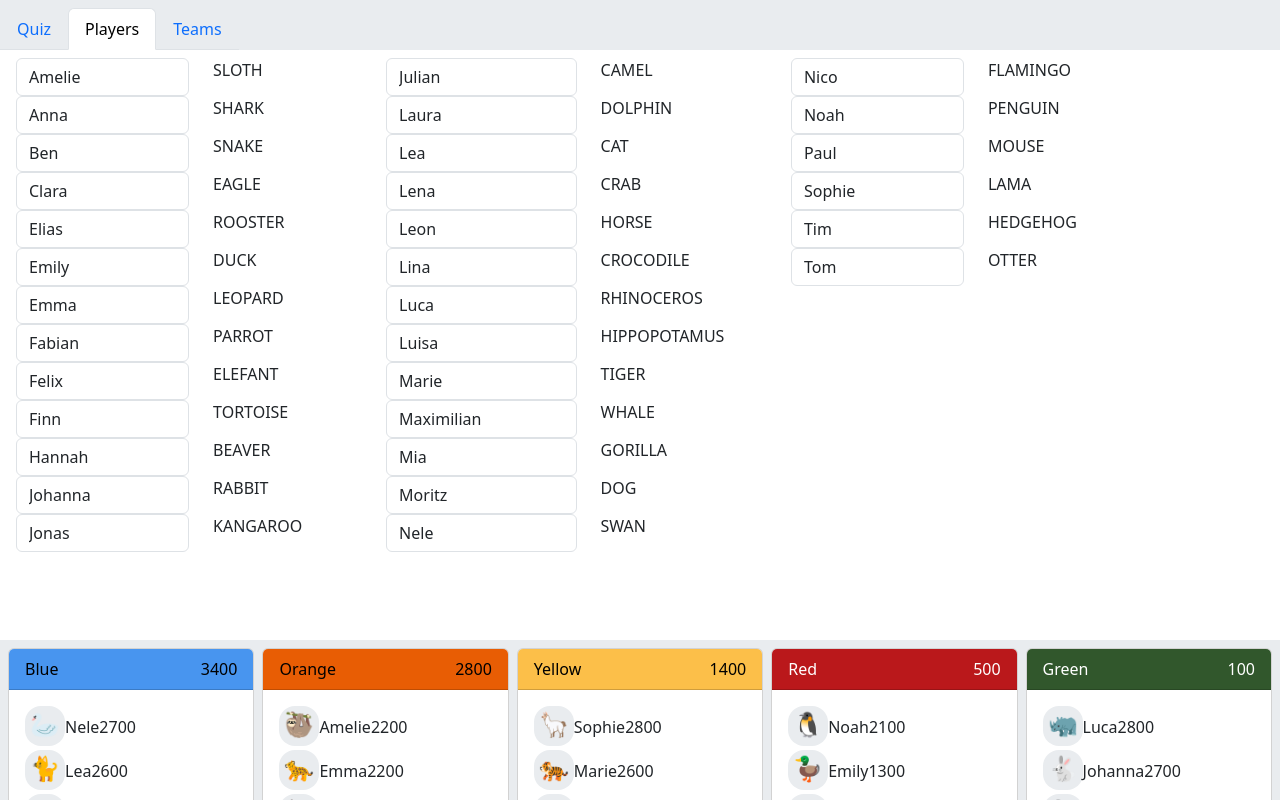
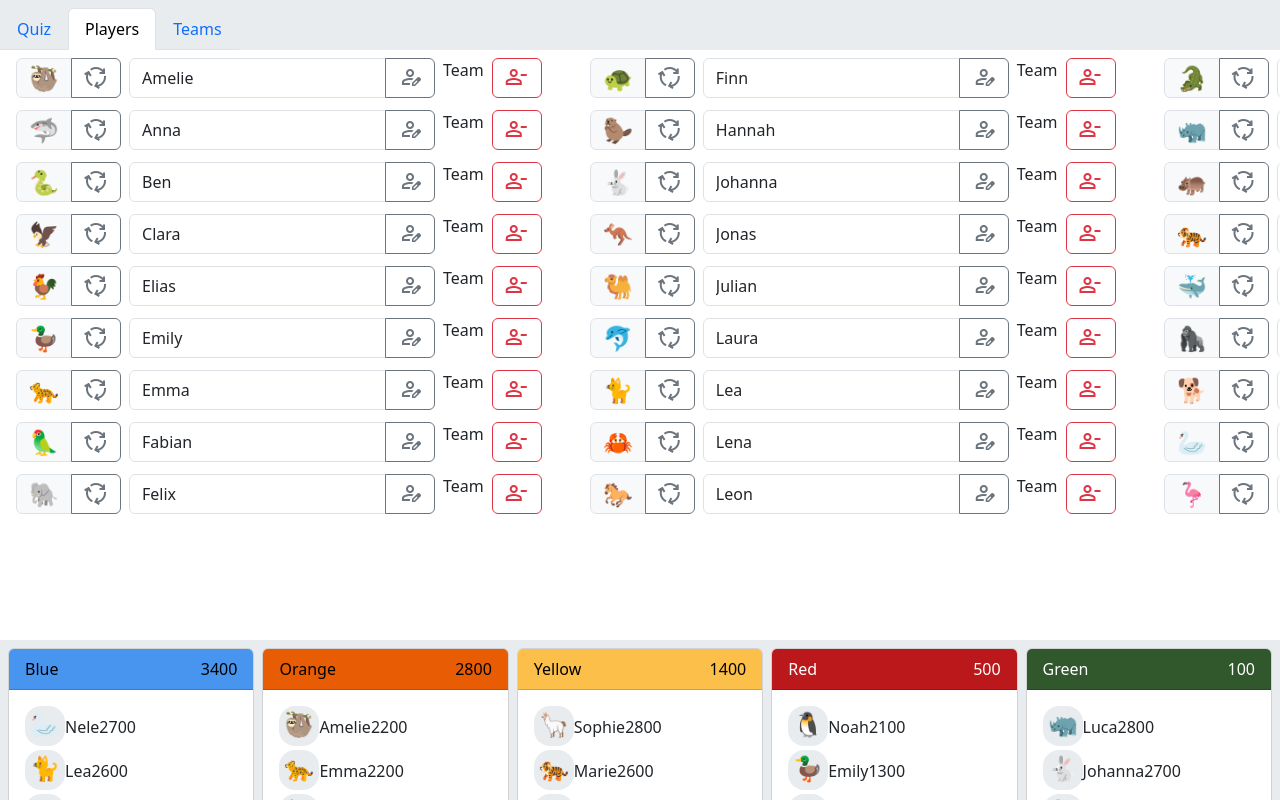
Before and after one commit to tdreja/single-page-quiz, a React (Vite) app: page / in a window 1280 px wide. Both pictures are taken after a click on the item "Players". Built offline with nearby package versions, Linux system fonts and the light colour scheme.

Commit message:
feat(Player): Improve player editor

```diff
--- a/package.json
+++ b/package.json
@@ -13,6 +13,7 @@
   },
   "dependencies": {
     "bootstrap": "^5.3.5",
+    "material-symbols": "^0.31.2",
     "react": "^19.0.0",
     "react-dom": "^19.0.0"
   },
--- a/src/components/player/PlayerForm.tsx
+++ b/src/components/player/PlayerForm.tsx
@@ -1,21 +1,36 @@
-import React, { ReactElement, useState } from 'react';
+import React, { ReactElement, useContext, useState } from 'react';
 import { Player } from '../../model/game/player';
-import { Labels } from '../../i18n/I18N';
-import { GameEventListener } from '../common/GameContext';
-import { RenamePlayerEvent } from '../../events/setup-events';
+import { I18N, Labels } from '../../i18n/I18N';
+import { EmojiView } from '../common/EmojiView';
+// https://fonts.google.com/icons
+import 'material-symbols';
+import { GameEventContext } from '../common/GameContext';
+import { RemovePlayerEvent, RenamePlayerEvent, ReRollEmojiEvent } from '../../events/setup-events';
 
 export interface Props {
     player: Player,
-    i18n: Labels,
-    onGameEvent: GameEventListener,
 }
 
-export const PlayerForm = ({ player, i18n, onGameEvent }: Props): ReactElement => {
+export const PlayerForm = ({ player }: Props): ReactElement => {
+    const i18n = useContext(I18N);
+    const onGameEvent = useContext(GameEventContext);
     const [name, setName] = useState<string>(player.name);
 
     return (
-        <div key={`form-${player.emoji}`} className="row">
-            <div className="col">
+        <div
+            className="d-grid"
+            style={{ gridTemplateColumns: '[emoji] auto [name] auto [team] auto [delete] auto', gap: '0.5rem' }}
+        >
+            <div className="input-group" style={{ gridColumn: 'emoji' }}>
+                <EmojiView className="input-group-text pt-0 pb-0" emoji={player.emoji} style={{ gridColumn: 'emoji', fontSize: '1.5em' }} />
+                <span
+                    className="input-group-text btn btn-outline-secondary material-symbols-outlined"
+                    onClick={() => onGameEvent(new ReRollEmojiEvent(player.emoji))}
+                >
+                    cycle
+                </span>
+            </div>
+            <div className="input-group" style={{ gridColumn: 'name' }}>
                 <input
                     type="text"
                     className="form-control"
@@ -23,10 +38,21 @@ export const PlayerForm = ({ player, i18n, onGameEvent }: Props): ReactElement =
                     defaultValue={name}
                     onChange={(ev) => setName(ev.target.value)}
                 />
+                <span
+                className="input-group-text btn btn-outline-secondary material-symbols-outlined"
+                    onClick={() => onGameEvent(new RenamePlayerEvent(player.emoji, name))}
+                >
+                    person_edit
+                    </span>
             </div>
-            <div className="col" onClick={() => onGameEvent(new RenamePlayerEvent(player.emoji, name))}>
-                {player.emoji}
-            </div>
+            <p style={{ gridColumn: 'team' }}>Team</p>
+            <span
+                className="btn btn-outline-danger material-symbols-outlined"
+                style={{ gridColumn: 'delete' }}
+                onClick={() => onGameEvent(new RemovePlayerEvent(player.emoji))}
+            >
+                person_remove
+            </span>
         </div>
     );
 };
--- a/src/components/player/PlayerSetupView.tsx
+++ b/src/components/player/PlayerSetupView.tsx
@@ -1,19 +1,18 @@
 import React, { ReactElement, useContext, useState } from 'react';
-import { Game, GameState } from '../../model/game/game';
-import { GameContext, GameEventContext, GameEventListener } from '../common/GameContext';
+import { Game } from '../../model/game/game';
+import { GameContext } from '../common/GameContext';
 import { sortPlayersByName } from '../../model/game/player';
 import { PlayerForm } from './PlayerForm';
-import { I18N } from '../../i18n/I18N';
 
 export const PlayerSetupView = (): ReactElement | undefined => {
-    const i18n = useContext(I18N);
     const game = useContext<Game>(GameContext);
-    const onGameEvent = useContext<GameEventListener>(GameEventContext);
 
-    const players = Array.from(game.players.values()).sort(sortPlayersByName).map((player) => PlayerForm({ player, i18n, onGameEvent }));
     return (
-        <div className="d-flex flex-wrap flex-column">
-            {players}
+        <div className="d-flex flex-wrap flex-column" style={{ gap: '0.75rem 3rem'}}>
+            {
+                Array.from(game.players.values()).sort(sortPlayersByName).map(player =>
+                    <PlayerForm key={`form-${player.emoji}`} player={player} />)
+            }
         </div>
     );
 };
--- a/src/events/setup-events.ts
+++ b/src/events/setup-events.ts
@@ -95,7 +95,7 @@ export class ReRollEmojiEvent extends BasicGameEvent {
     private readonly _oldEmoji: Emoji;
 
     public constructor(oldEmoji: Emoji) {
-        super(EventType.RENAME_PLAYER);
+        super(EventType.REROLL_EMOJI);
         this._oldEmoji = oldEmoji;
     }
 
--- a/src/game.css
+++ b/src/game.css
@@ -1,51 +1,10 @@
-html {
-    /* Blue */
-    --color-blue: rgb(72, 149, 239);
-    --color-blue-shadow: rgba(72, 149, 239, 0.5);
-    --color-blue-text: black;
-
-    /* Red */
-    --color-red: rgb(186, 24, 27);
-    --color-red-shadow: rgba(186, 24, 27, 0.5);
-    --color-red-text: white;
-
-    /* Green */
-    --color-green: rgb(49, 87, 44);
-    --color-green-shadow: rgba(49, 87, 44, 0.5);
-    --color-green-text: white;
-
-    /* Yellow */
-    --color-yellow: rgb(252, 191, 73);
-    --color-yellow-shadow: rgba(252, 191, 73, 0.5);
-    --color-yellow-text: black;
-
-    /* Orange */
-    --color-orange: rgb(232, 93, 4);
-    --color-orange-shadow: rgba(232, 93, 4, 0.5);
-    --color-orange-text: black;
-
-    /* Purple */
-    --color-purple: rgb(114, 9, 183);
-    --color-purple-shadow: rgba(114, 9, 183, 0.5);
-    --color-purple-text: white;
-
-    /* Turquoise */
-    --color-turquoise: rgb(0, 175, 185);
-    --color-turquoise-shadow: rgba(0, 175, 185, 0.5);
-    --color-turquoise-text: black;
-
-    /* White */
-    --color-white: rgb(211, 211, 211);
-    --color-white-shadow: rgba(211, 211, 211, 0.5);
-    --color-white-text: black;
-}
-
 #top-nav {
     max-height: 15vh;
 }
 
 #main-content {
     max-height: 65vh;
+    overflow-x: scroll;
 }
 
 /* TeamsNav */
@@ -58,15 +17,6 @@ html {
     padding-left: 0.5em;
     padding-right: 0.5em;
     align-items: stretch;
-}
-
-.bg-team-color {
-    background-color: var(--team-color, unset);
-    color: var(--team-color-text, unset);
-}
-
-[team] {
-    order: var(--team-order, unset);
 }
 
 [part=player-list] {
@@ -85,6 +35,7 @@ html {
     gap: 0.25rem;
 }
 
+.emoji-large,
 [part=emoji] {
     font-size: 1.5rem;
     border-radius: 1rem;
@@ -93,41 +44,3 @@ html {
     display: inline-flex;
     justify-content: center;
 }
-
-.buzzer-shadow {
-    box-shadow: var(--team-color-shadow, gray) 0px 0px 0px 4px;
-}
-
-/* Multiple choice question */
-body:not([current-question=text-multiple-choice]) #text-multiple-choice {
-    display: none !important;
-}
-
-.answers-grid {
-    display: grid;
-    grid-template-columns: 1fr 1fr;
-}
-
-.answer {
-    display: grid;
-    grid-template-columns: auto 1fr;
-}
-
-/* region BootStrap Adjustments */
-
-.card > .list-group {
-    border-bottom: none;
-}
-
-.card > .list-group > .list-group-item {
-    border-bottom: var(--bs-list-group-border-width) solid var(--bs-list-group-border-color);
-}
-
-.btn-group > .btn[disabled] {
-    width: 1em;
-    white-space: nowrap;
-    overflow: hidden;
-    text-overflow: clip;
-}
-
-/* endregion BootStrap Adjustments */
```
Also changed, not shown: 1 other file (tests, documents, lock files or other folders).
